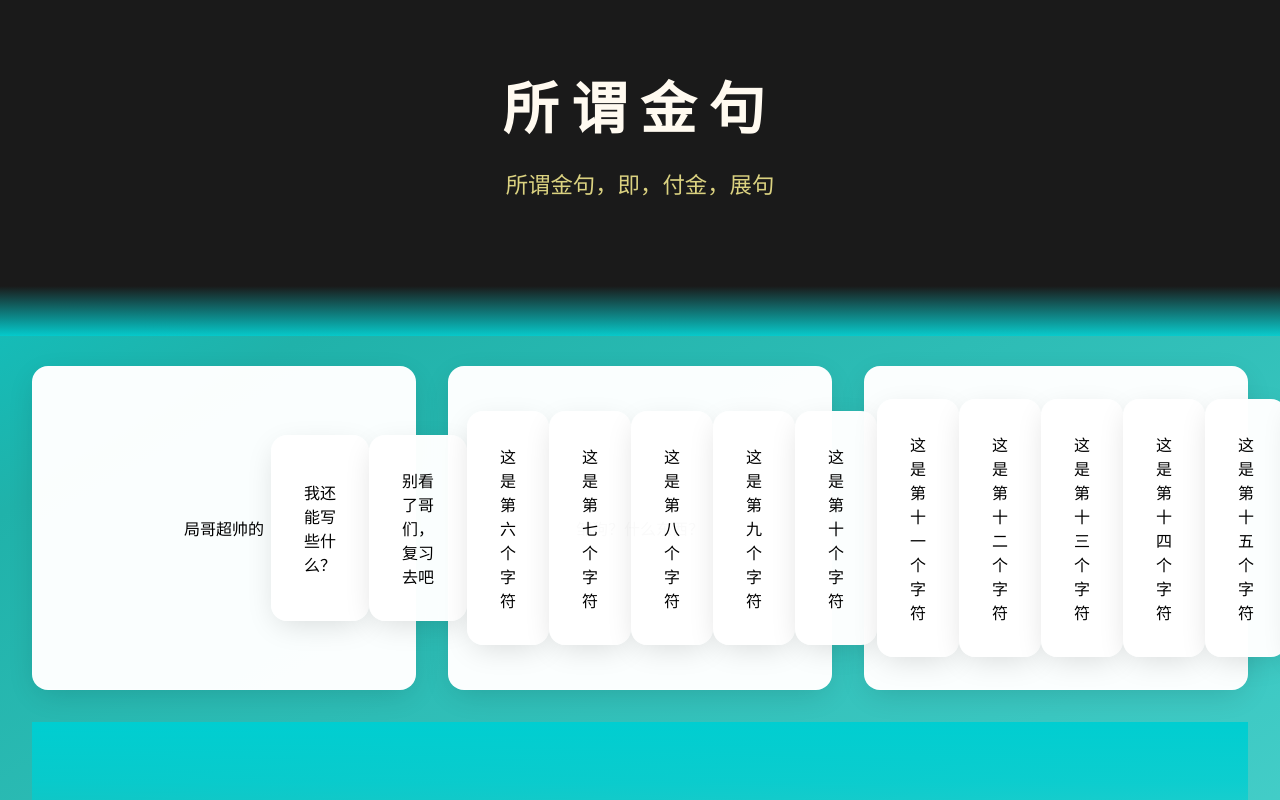
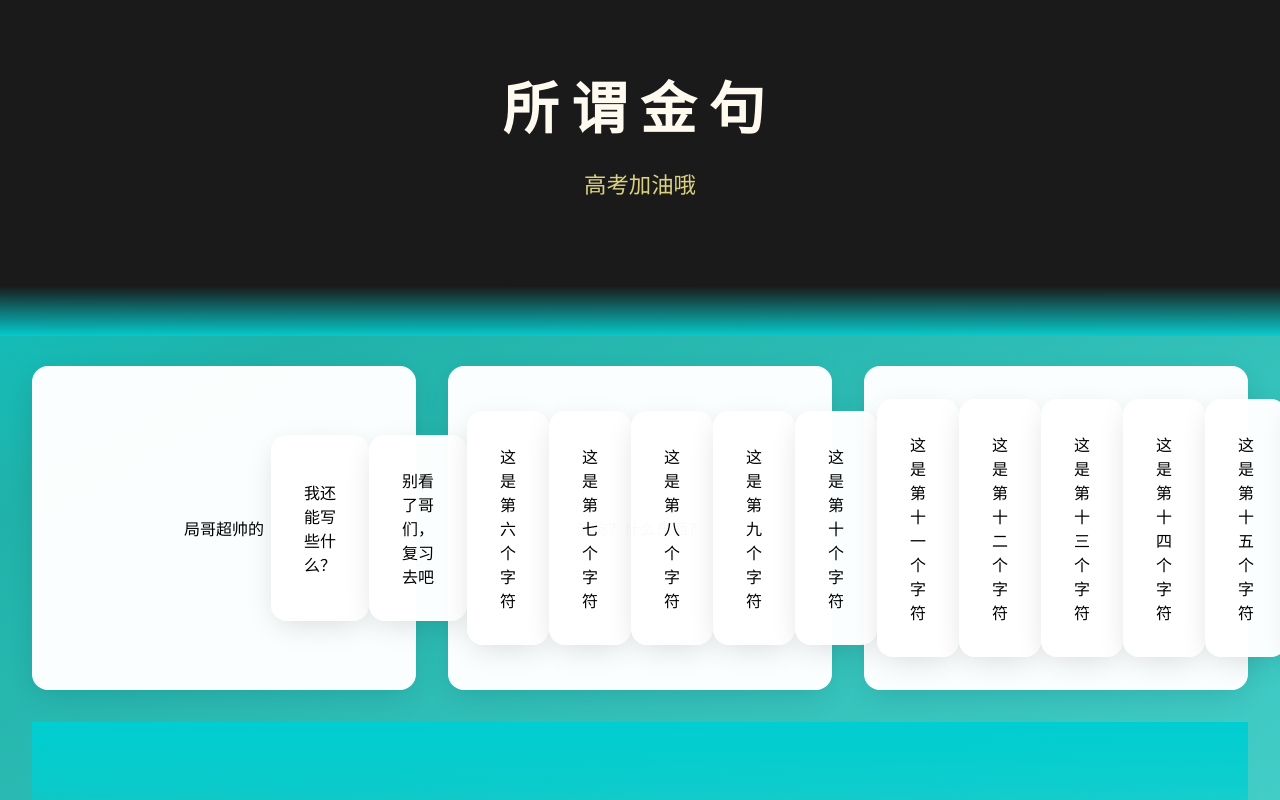
Before and after one commit to yuxingyan09/yuxingyan09.github.io, a plain HTML site: page index.html in a window 1280 px wide. Shown: the top 800 px of the page. Drawn offline with Linux system fonts and the light colour scheme.

Commit message:
Update index.html

```diff
--- a/index.html
+++ b/index.html
@@ -111,7 +111,7 @@
     <!-- 标题区 -->
     <div class="header">
         <h1>所谓金句</h1>
-        <p class="subtitle">所谓金句，即，付金，展句</p>
+        <p class="subtitle">高考加油哦</p>
     </div>
 
     <!-- 金句卡片区 -->
```
